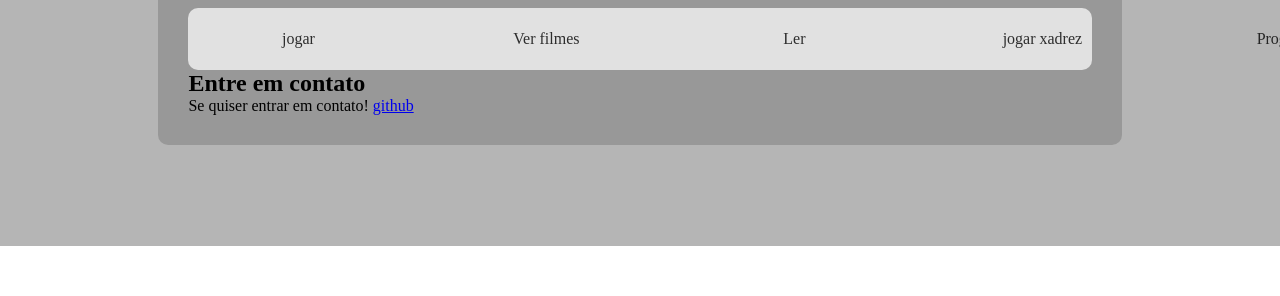
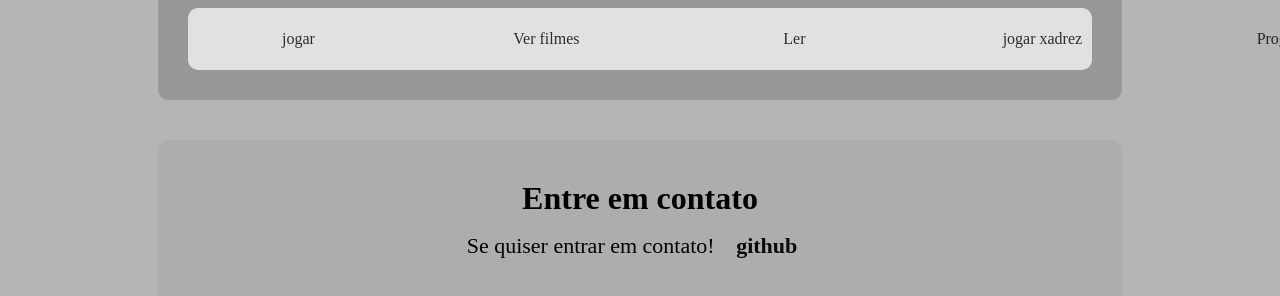
Before and after one commit to Supremeduck3/Segundo-site, a plain HTML site: page index.html in a window 1280 px wide. Shown: the part 554-850 px from the top of the page. Before the commit the page ends 800 px from the top, so only its background shows below. Drawn offline with Linux system fonts and the light colour scheme; a web font is replaced by a local one.

Commit message:
Finalização contact

```diff
--- a/assets/index.css
+++ b/assets/index.css
@@ -100,12 +100,34 @@ li:hover{
     transform: translateX(5px);
     transition: all 0.3s ease;
 }
-.contact{
+contact{
     display: block;
-    background-color: aqua;
+    background-color: rgb(173, 173, 173);
     width: 80%;
     margin: 0 auto;
     padding: 40px;
     border-radius: 12px;
     margin-top: 40px;
 }
+contact h1{
+    margin-bottom: 8px;
+    text-align: center;
+}
+contact p{
+    text-align: center;
+    font-size: 22px;
+}
+contact a {
+    color: rgb(10, 10, 10);
+    text-decoration: none;
+    font-weight: bold;
+    padding: 0.5rem 1rem;
+    border:2px solid color rgb(139, 139, 139);
+    border-radius: 25px;
+    display: inline-block;
+}
+contact a:hover {
+    background-color: rgb(95, 95, 95);
+    color: rgb(0, 0, 0);
+    transform: translateY(-2px);
+}
--- a/index.html
+++ b/index.html
@@ -36,13 +36,13 @@
                 </ul>
             </p>
 
-            <conctact id = "conctact">
-                <h2>Entre em contato
-                </h2>
-                <p>Se quiser entrar em contato!
-                    <a href="https://github.com/Supremeduck3" target ="_blank">github</a>
-                </p>
-            </conctact>
         </about-section2>
+        <contact id = "contact">
+            <h1>Entre em contato
+            </h1>
+            <p>Se quiser entrar em contato!
+                <a href="https://github.com/Supremeduck3" target ="_blank">github</a>
+            </p>
+        </contact>
 </body>
 </html>
```
Also changed, not shown: assets/BackFuturePoster.jpg (deleted), assets/backtothefuture2.jpg (deleted), assets/backtothefuture3.jpg (deleted).
